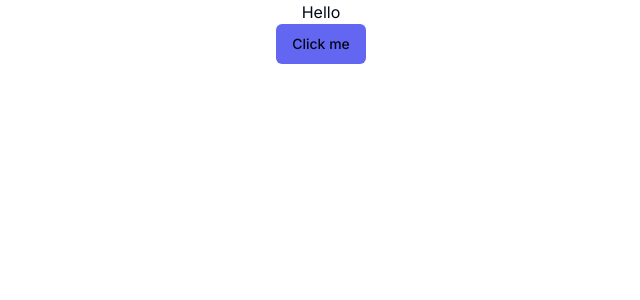
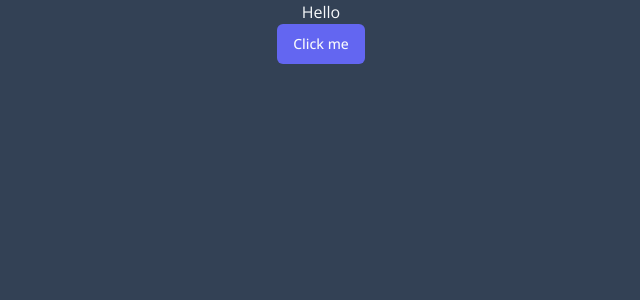
Before and after one commit to danielevans254/discord, a Next.js app: page / in a window 1280 px wide. Shown: the top 300 px of the page, without its empty margins (319-959 px from the left). Built offline with nearby package versions, Linux system fonts and the light colour scheme.

Commit message:
Update layout for dark mode
Update Styles

Change Font

```diff
--- a/app/layout.tsx
+++ b/app/layout.tsx
@@ -1,8 +1,12 @@
 import type { Metadata } from 'next'
-import { Inter } from 'next/font/google'
+import { Open_Sans } from 'next/font/google'
+import { ClerkProvider } from '@clerk/nextjs'
 import './globals.css'
+import { ThemeProvider } from "@/components/theme-provider"
+import { cn } from '@/lib/utils'
 
-const inter = Inter({ subsets: ['latin'] })
+
+const font = Open_Sans({ subsets: ['latin'] })
 
 export const metadata: Metadata = {
   title: 'Discord',
@@ -15,8 +19,22 @@ export default function RootLayout({
   children: React.ReactNode
 }) {
   return (
-    <html lang="en">
-      <body className={inter.className}>{children}</body>
-    </html>
+    <ClerkProvider>
+      {/* TODO: } Clerk User Button does not have high contrast ratio with the background */}
+      <html lang="en" suppressHydrationWarning>
+        <body className={cn(font.className, "bg-white dark:bg-slate-700")}>
+          <ThemeProvider
+            attribute="class"
+            defaultTheme="dark"
+            enableSystem={false}
+            // forcedTheme='dark'
+            storageKey='theme'
+
+          >
+            {children}
+          </ThemeProvider>
+        </body>
+      </html>
+    </ClerkProvider >
   )
 }
```
